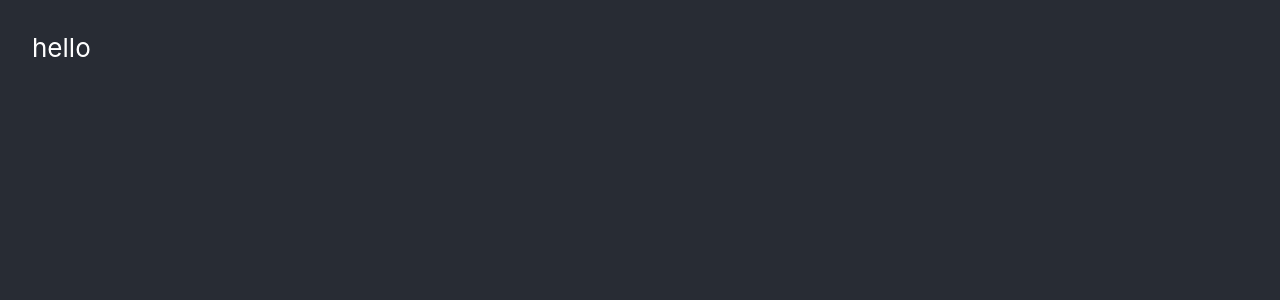
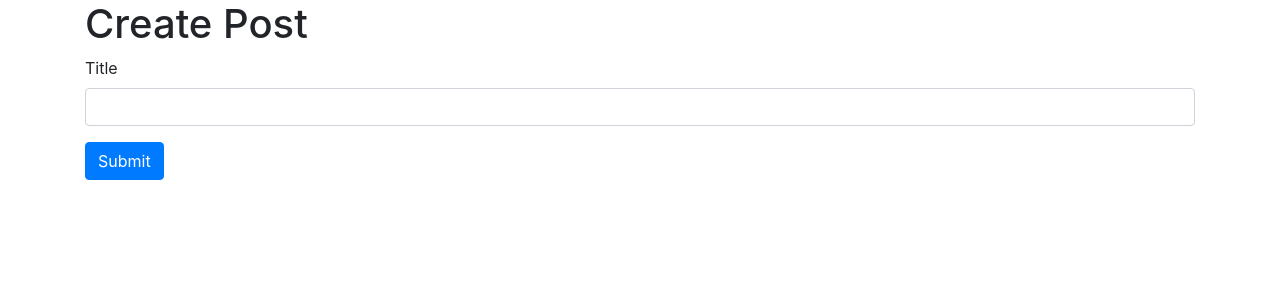
Before and after one commit to sweeptic/Microservices-with-Node-JS-and-React, a React (Create React App) app in the folder client/: page / in a window 1280 px wide. Shown: the top 300 px of the page. Built offline with nearby package versions, Linux system fonts and the light colour scheme.

Commit message:
17. building post submission

```diff
--- a/client/public/index.html
+++ b/client/public/index.html
@@ -1,20 +1,29 @@
 <!DOCTYPE html>
 <html lang="en">
+
 <head>
   <meta charset="utf-8" />
   <link rel="icon" href="%PUBLIC_URL%/favicon.ico" />
   <meta name="viewport" content="width=device-width, initial-scale=1" />
   <meta name="theme-color" content="#000000" />
-    <meta
-      name="description"
-      content="Web site created using create-react-app"
-    />
+  <meta name="description" content="Web site created using create-react-app" />
   <link rel="apple-touch-icon" href="%PUBLIC_URL%/logo192.png" />
   <!--
       manifest.json provides metadata used when your web app is installed on a
       user's mobile device or desktop. See https://developers.google.com/web/fundamentals/web-app-manifest/
     -->
   <link rel="manifest" href="%PUBLIC_URL%/manifest.json" />
+
+  <link rel="stylesheet" href="https://stackpath.bootstrapcdn.com/bootstrap/4.4.1/css/bootstrap.min.css"
+    integrity="sha384-Vkoo8x4CGsO3+Hhxv8T/Q5PaXtkKtu6ug5TOeNV6gBiFeWPGFN9MuhOf23Q9Ifjh" crossorigin="anonymous">
+
+  <!-- <script src="https://code.jquery.com/jquery-3.4.1.slim.min.js" integrity="sha384-J6qa4849blE2+poT4WnyKhv5vZF5SrPo0iEjwBvKU7imGFAV0wwj1yYfoRSJoZ+n" crossorigin="anonymous"></script>
+<script src="https://cdn.jsdelivr.net/npm/popper.js@1.16.0/dist/umd/popper.min.js" integrity="sha384-Q6E9RHvbIyZFJoft+2mJbHaEWldlvI9IOYy5n3zV9zzTtmI3UksdQRVvoxMfooAo" crossorigin="anonymous"></script> -->
+  <!-- <script src="https://stackpath.bootstrapcdn.com/bootstrap/4.4.1/js/bootstrap.min.js"
+    integrity="sha384-wfSDF2E50Y2D1uUdj0O3uMBJnjuUD4Ih7YwaYd1iqfktj0Uod8GCExl3Og8ifwB6"
+    crossorigin="anonymous"></script> -->
+
+
   <!--
       Notice the use of %PUBLIC_URL% in the tags above.
       It will be replaced with the URL of the `public` folder during the build.
@@ -26,6 +35,7 @@
     -->
   <title>React App</title>
 </head>
+
 <body>
   <noscript>You need to enable JavaScript to run this app.</noscript>
   <div id="root"></div>
@@ -40,4 +50,5 @@
       To create a production bundle, use `npm run build` or `yarn build`.
     -->
 </body>
+
 </html>
--- a/client/src/App.css
+++ /dev/null
@@ -1,23 +0,0 @@
-.App {
-  /* text-align: center; */
-  background-color: #282c34;
-  min-height: 100vh;
-  font-size: calc(10px + 2vmin);
-  color: white;
-  padding: 2rem;
-}
-
-/* .App-header {
-  background-color: #282c34;
-  min-height: 100vh;
-  display: flex;
-  flex-direction: column;
-  align-items: center;
-  justify-content: center;
-  font-size: calc(10px + 2vmin);
-  color: white;
-} */
-
-.App-link {
-  color: #61dafb;
-}
--- a/client/src/App.js
+++ b/client/src/App.js
@@ -1,12 +1,12 @@
 import React from 'react';
 
-import './App.css';
+import PostCreate from './PostCreate';
 
 function App() {
   return (
-    <div className='App'>
-      {/* <header className='App-header'>hello</header> */}
-      hello
+    <div className='container'>
+      <h1>Create Post</h1>
+      <PostCreate />
     </div>
   );
 }
--- /dev/null
+++ b/client/src/PostCreate.js
@@ -0,0 +1,30 @@
+import React, { useState } from 'react';
+import axios from 'axios';
+
+const PostCreate = () => {
+  const [title, setTitle] = useState('');
+
+  const onSubmit = async event => {
+    event.preventDefault();
+    await axios.post('http://localhost:4000', { title });
+    setTitle('');
+  };
+
+  return (
+    <div>
+      <form onSubmit={onSubmit} className='form-group'>
+        <div className='form-group'>
+          <label>Title</label>
+          <input
+            className='form-control'
+            value={title}
+            onChange={event => setTitle(event.target.value)}
+          />
+        </div>
+        <button className='btn btn-primary'>Submit</button>
+      </form>
+    </div>
+  );
+};
+
+export default PostCreate;
--- /dev/null
+++ b/client/src/UI/Card.css
@@ -0,0 +1,5 @@
+.card {
+  padding: 1rem;
+  border-radius: 5px;
+  box-shadow: 0 2px 8px rgba(0, 0, 0, 0.26);
+}
--- a/client/src/index.css
+++ /dev/null
@@ -1,13 +0,0 @@
-body {
-  margin: 0;
-  font-family: -apple-system, BlinkMacSystemFont, 'Segoe UI', 'Roboto', 'Oxygen',
-    'Ubuntu', 'Cantarell', 'Fira Sans', 'Droid Sans', 'Helvetica Neue',
-    sans-serif;
-  -webkit-font-smoothing: antialiased;
-  -moz-osx-font-smoothing: grayscale;
-}
-
-code {
-  font-family: source-code-pro, Menlo, Monaco, Consolas, 'Courier New',
-    monospace;
-}
--- a/client/src/index.js
+++ b/client/src/index.js
@@ -1,6 +1,6 @@
 import React from 'react';
 import ReactDOM from 'react-dom';
-import './index.css';
+
 import App from './App';
 
 ReactDOM.render(
```
Also changed, not shown: client/src/UI/Card.js (added, +9 -0 lines). Lines whose indentation alone changed are shown as unchanged.
